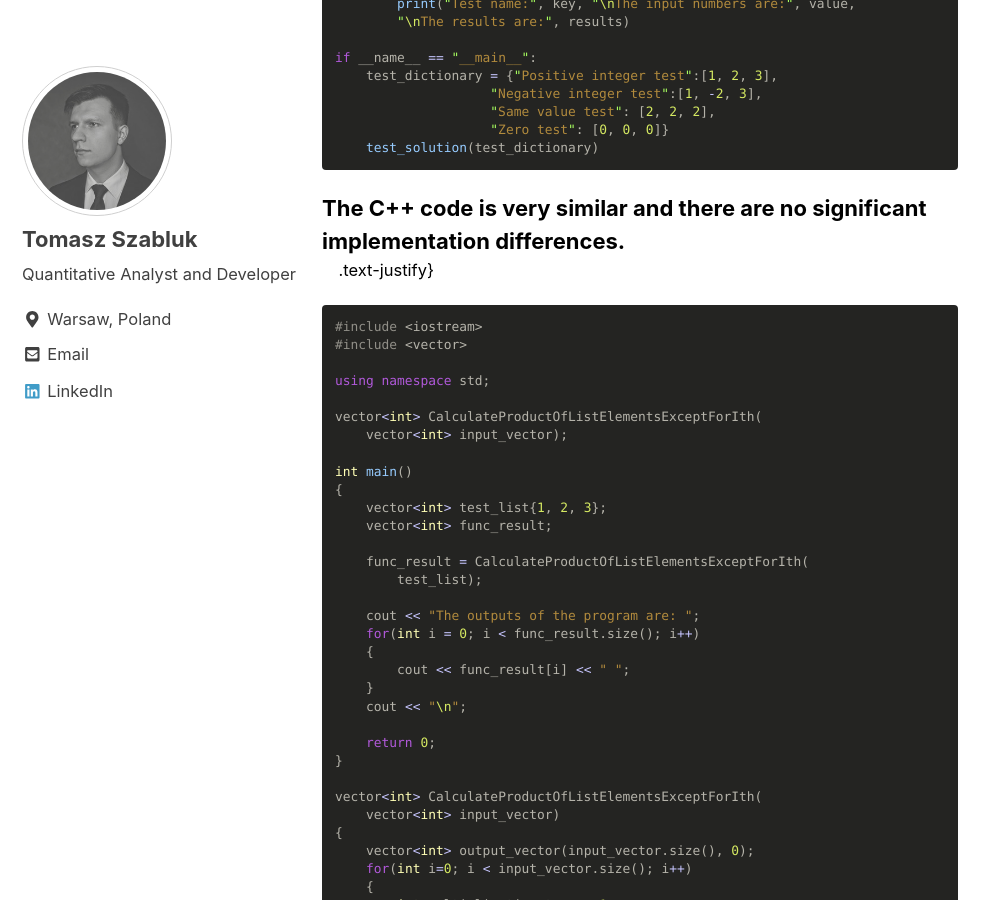
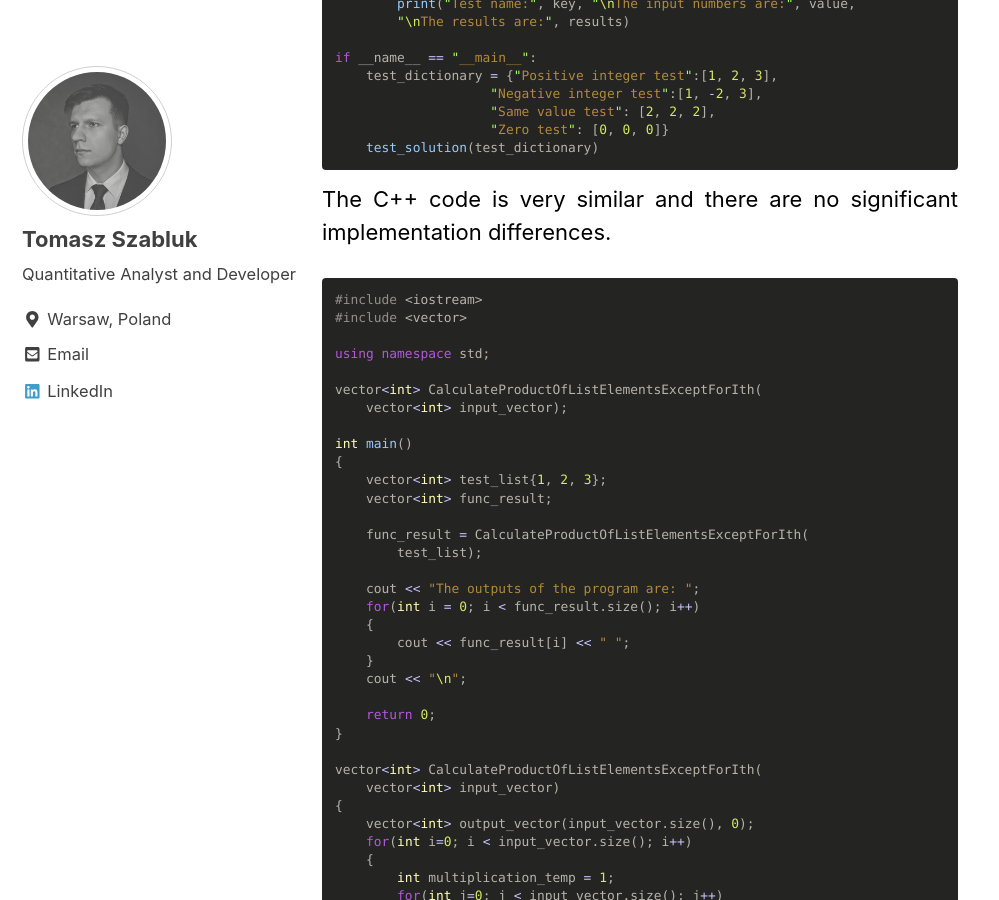
Before and after one commit to numbergeneral/numbergeneral.github.io, a Jekyll site: the page built from _posts/2019-02-18-dailycodingproblem02.md, in a window 1280 px wide and 900 px high, scrolled down 1914 px. Shown: the whole window, without its empty margins (0-999 px from the left). Built offline with Jekyll 4.4.1, drawn with Linux system fonts in a browser that asks for light colours; cached includes are drawn as plain includes; nearby versions of some CDN libraries; formulas are drawn with MathJax 3; comment, search, counter and statistics services are not loaded.

Commit message:
typo in text justify

````diff
--- a/_posts/2019-02-18-dailycodingproblem02.md
+++ b/_posts/2019-02-18-dailycodingproblem02.md
@@ -56,7 +56,7 @@ if __name__ == "__main__":
 ```
 
 The C++ code is very similar and there are no significant implementation differences.
-: .text-justify}
+{: .text-justify}
 
 ```cpp
 #include <iostream>
````
